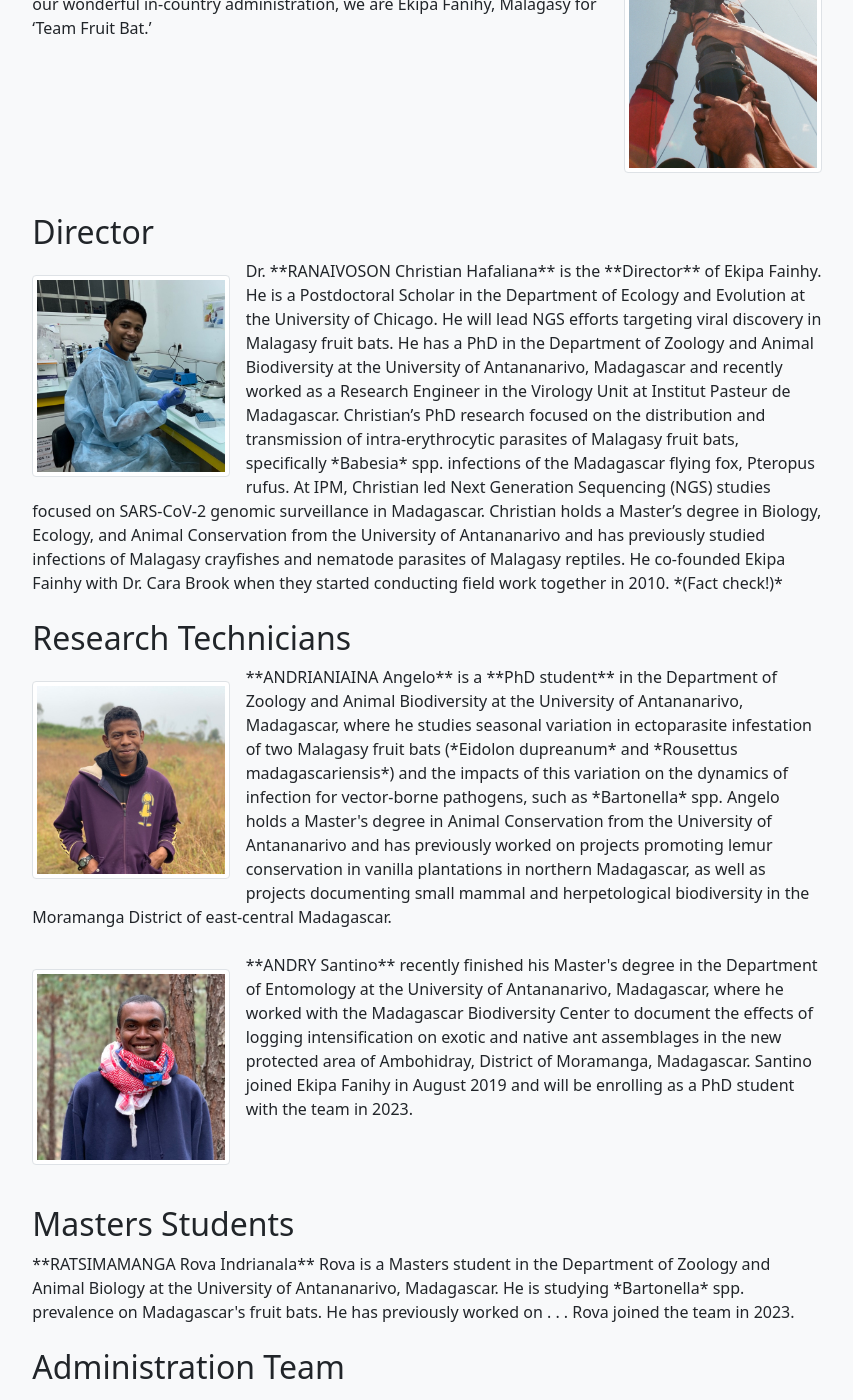
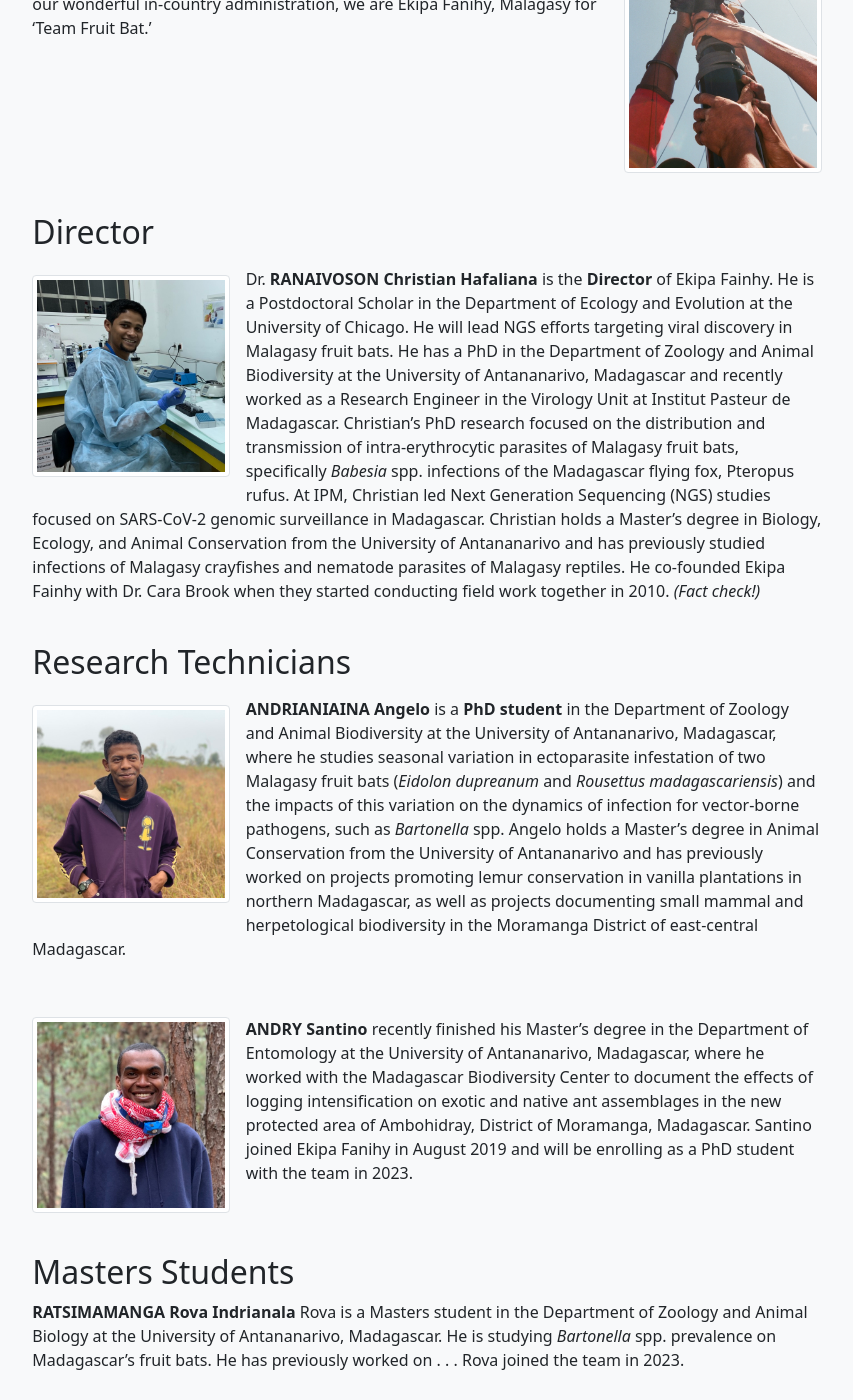
Before and after one commit to brooklabteam/www-ekipafanihy, a Jekyll site: the page built from Team.md, in a window 1280 px wide and 1400 px high, scrolled down 320 px. Shown: the whole window, without its empty margins (213-1066 px from the left). Built offline with Jekyll 4.4.1, drawn with Linux system fonts in a browser that asks for light colours; some of the changed text lies outside the part shown.

Commit message:
Update Team.md

```diff
--- a/Team.md
+++ b/Team.md
@@ -9,8 +9,6 @@ permalink: /team
 
 <div style="clear:both;">&nbsp;</div>
 
-<div class="profile-card">
-
 <h2>Director</h2>
 
 <img src="/assets/team/christian_ranaivoson.jpg" alt="christian" class="img-thumbnail float-start col-md-3" />
@@ -18,8 +16,6 @@ permalink: /team
 Dr. **RANAIVOSON Christian Hafaliana** is the **Director** of Ekipa Fainhy. He is a Postdoctoral Scholar in the Department of Ecology and Evolution at the University of Chicago. He will lead NGS efforts targeting viral discovery in Malagasy fruit bats. He has a PhD in the Department of Zoology and Animal Biodiversity at the University of Antananarivo, Madagascar and recently worked as a Research Engineer in the Virology Unit at Institut Pasteur de Madagascar. Christian’s PhD research focused on the distribution and transmission of intra-erythrocytic parasites of Malagasy fruit bats, specifically *Babesia* spp. infections of the Madagascar flying fox, Pteropus rufus. At IPM, Christian led Next Generation Sequencing (NGS) studies focused on SARS-CoV-2 genomic surveillance in Madagascar. Christian holds a Master’s degree in Biology, Ecology, and Animal Conservation from the University of Antananarivo and has previously studied infections of Malagasy crayfishes and nematode parasites of Malagasy reptiles. He co-founded Ekipa Fainhy with Dr. Cara Brook when they started conducting field work together in 2010. *(Fact check!)*
 
 <div style="clear:both;">&nbsp;</div>
-
-<div class="profile-card">
 
 <h2>Research Technicians</h2>
 
@@ -29,15 +25,11 @@ Dr. **RANAIVOSON Christian Hafaliana** is the **Director** of Ekipa Fainhy. He i
 
 <div style="clear:both;">&nbsp;</div>
 
-<div class="profile-card">
-
 <img src="/assets/team/santino_andry.jpg" alt="santino" class="img-thumbnail float-start col-md-3" />
 
 **ANDRY Santino** recently finished his Master's degree in the Department of Entomology at the University of Antananarivo, Madagascar, where he worked with the Madagascar Biodiversity Center to document the effects of logging intensification on exotic and native ant assemblages in the new protected area of Ambohidray, District of Moramanga, Madagascar. Santino joined Ekipa Fanihy in August 2019 and will be enrolling as a PhD student with the team in 2023.
 
 <div style="clear:both;">&nbsp;</div>
-
-<div class="profile-card">
 
 <h2>Masters Students</h2>
 
@@ -45,15 +37,11 @@ Dr. **RANAIVOSON Christian Hafaliana** is the **Director** of Ekipa Fainhy. He i
 
 <div style="clear:both;">&nbsp;</div>
 
-<div class="profile-card">
-
 <h2>Administration Team</h2>
 
 **Chief Administrator** Add Avotra's bio and photo here
 
 <div style="clear:both;">&nbsp;</div>
-
-<div class="profile-card">
 
 <h2>Volunteers</h2>
 
```
